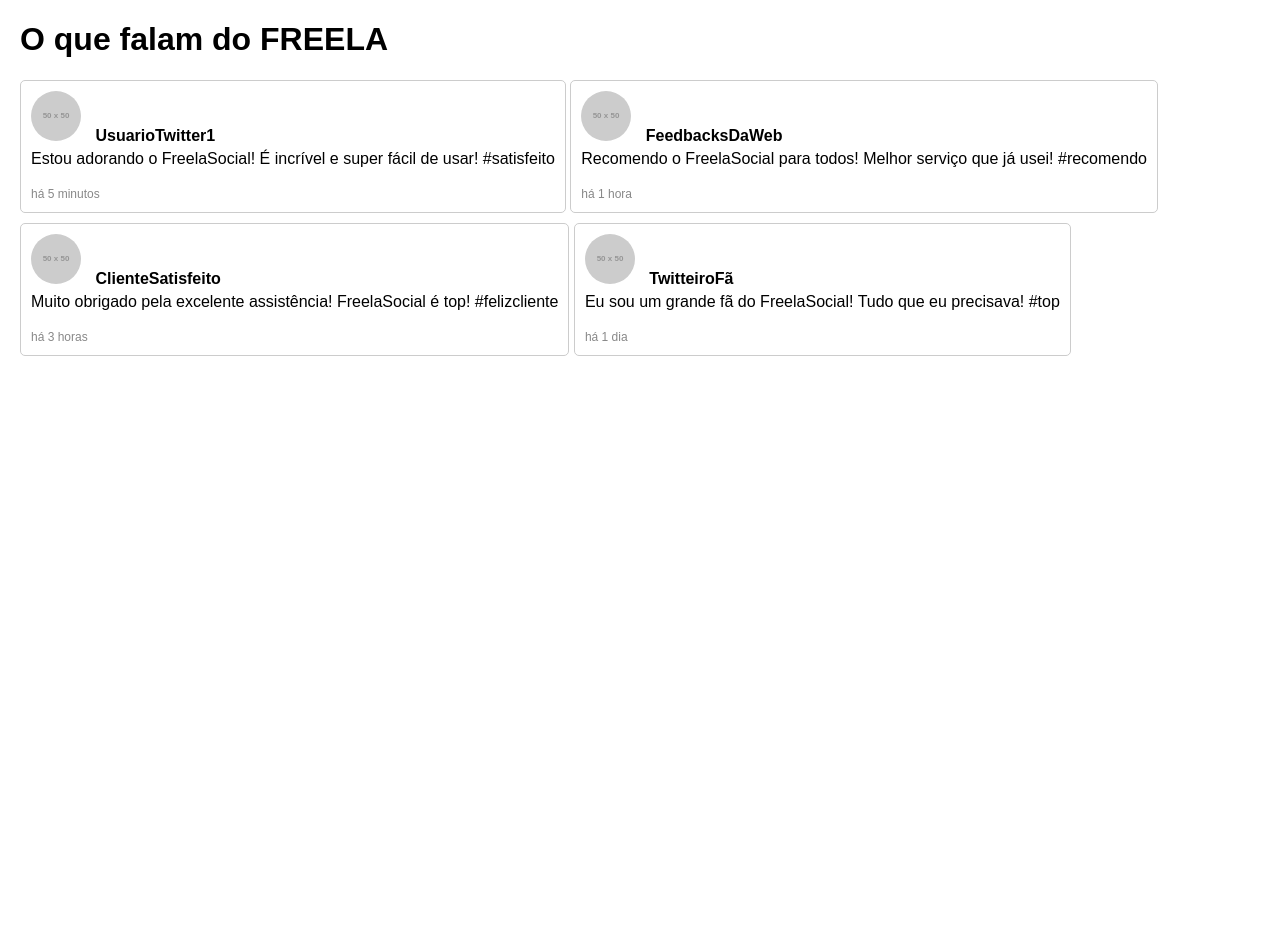
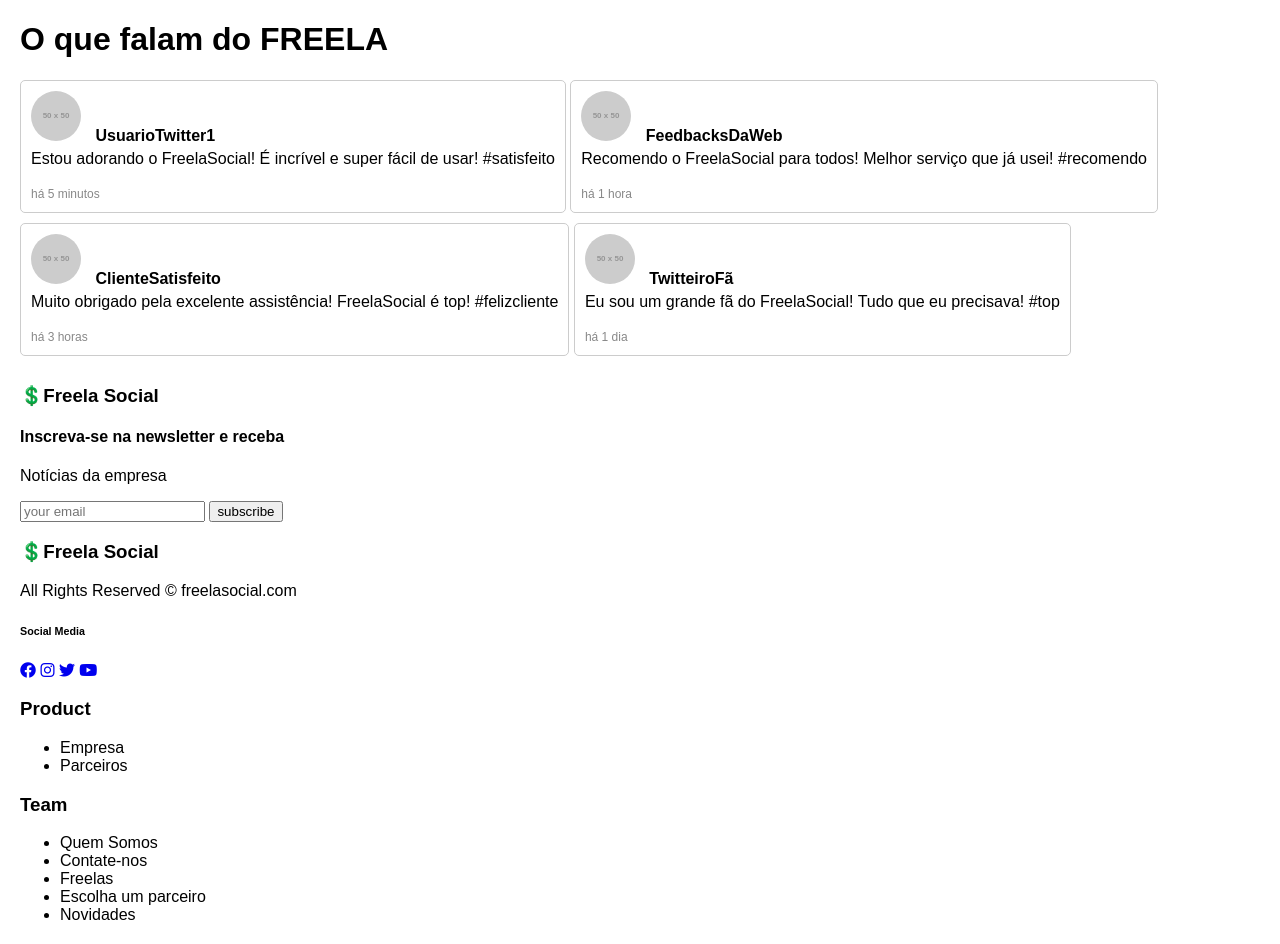
Before and after one commit to pcfernandes321/Freela-Social, a plain HTML site: page Feedback-Page/feedback.html in a window 1280 px wide. Before the commit the page ends 800 px from the top, so only its background shows below. Drawn offline with nearby package versions, Linux system fonts and the light colour scheme; placeholder pictures from the web are drawn by us.

Commit message:
footer html

```diff
--- a/Feedback-Page/feedback.html
+++ b/Feedback-Page/feedback.html
@@ -6,6 +6,11 @@
     <link rel="stylesheet" href="./feedback.css">
     <link rel="stylesheet" type="text/css" href="css/slick.css">
     <script src="js/slick.min.js"></script>
+    <link
+    rel="stylesheet"
+    href="https://cdnjs.cloudflare.com/ajax/libs/font-awesome/6.4.0/css/all.min.css"
+    crossorigin="anonymous"
+  />
 
     <title>Feedbacks</title>
 </head>
@@ -43,7 +48,54 @@
         </div>
 
     <footer>
+        <section>
+            <h3>💲Freela Social</h3>
+            <h4><strong>Inscreva-se na newsletter e receba</strong></h4>
+            <p>Notícias da empresa</p>
+            <input type="email" placeholder="your email">
+            <button>subscribe</button>
+        </section>
+           <h3>💲Freela Social</h3>
+           <p>All Rights Reserved © freelasocial.com</p>
+           <h6>Social Media</h6>
 
+        <section>
+          <div class="links">
+            <a href="#"
+              ><i class="fab fa-facebook"></i
+            ></a>
+            <a href="#"
+            ><i class="fab fa-instagram"></i
+          ></a>
+            <a href="#"
+              ><i class="fab fa-twitter"></i
+            ></a>
+            <a href="#"
+              ><i class="fab fa-youtube"></i
+            ></a>
+          </div>
+
+          <div>
+            <h3>Product</h3>
+            <ul>
+                <li>Empresa</li>
+                <li>Parceiros</li>
+            </ul>
+          </div>
+
+
+          <div>
+            <h3>Team</h3>
+            <ul>
+                <li>Quem Somos</li>
+                <li>Contate-nos</li>
+                <li>Freelas</li>
+                <li>Escolha um parceiro</li>
+                <li>Novidades</li>
+            </ul>
+          </div>
+
+        </section>
     </footer>
 </body>
 </html>
```
